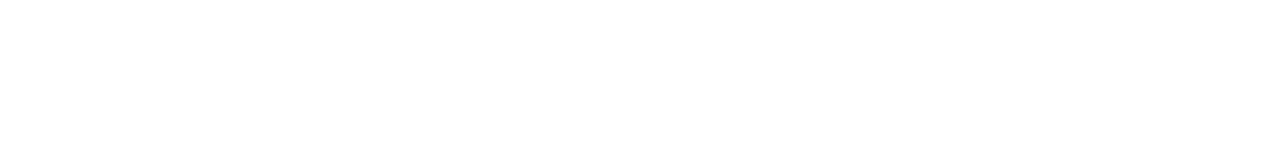
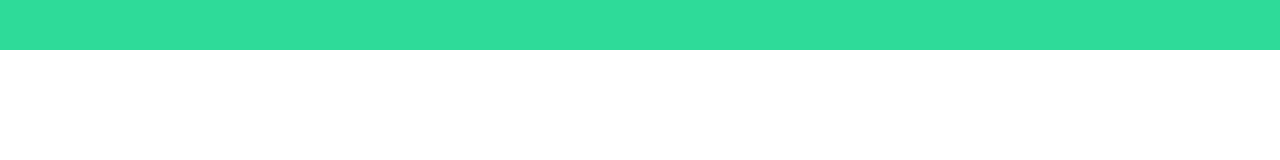
Before and after one commit to AlexanderPlesnev/Authorization, a website: page main/index.html in a window 1280 px wide. Drawn offline with Linux system fonts and the light colour scheme.

Commit message:
create_header

```diff
--- a/main/css/style.css
+++ b/main/css/style.css
@@ -3,3 +3,17 @@
     margin: 0;
     box-sizing: border-box;
 }
+
+.header {
+    height: 50px;
+    background-color: #2edb99;
+}
+
+.header .container {
+    height: inherit;
+    width: 1180px;
+    margin: 0 auto;
+    display: flex;
+    justify-content: flex-end;
+    align-items: center;
+}
--- a/main/index.html
+++ b/main/index.html
@@ -9,5 +9,8 @@
     <link rel="stylesheet" href="css/style.css">
 </head>
 <body>
+    <header class="header">
+        <div class="container"></div>
+    </header>
 </body>
 </html>
```
